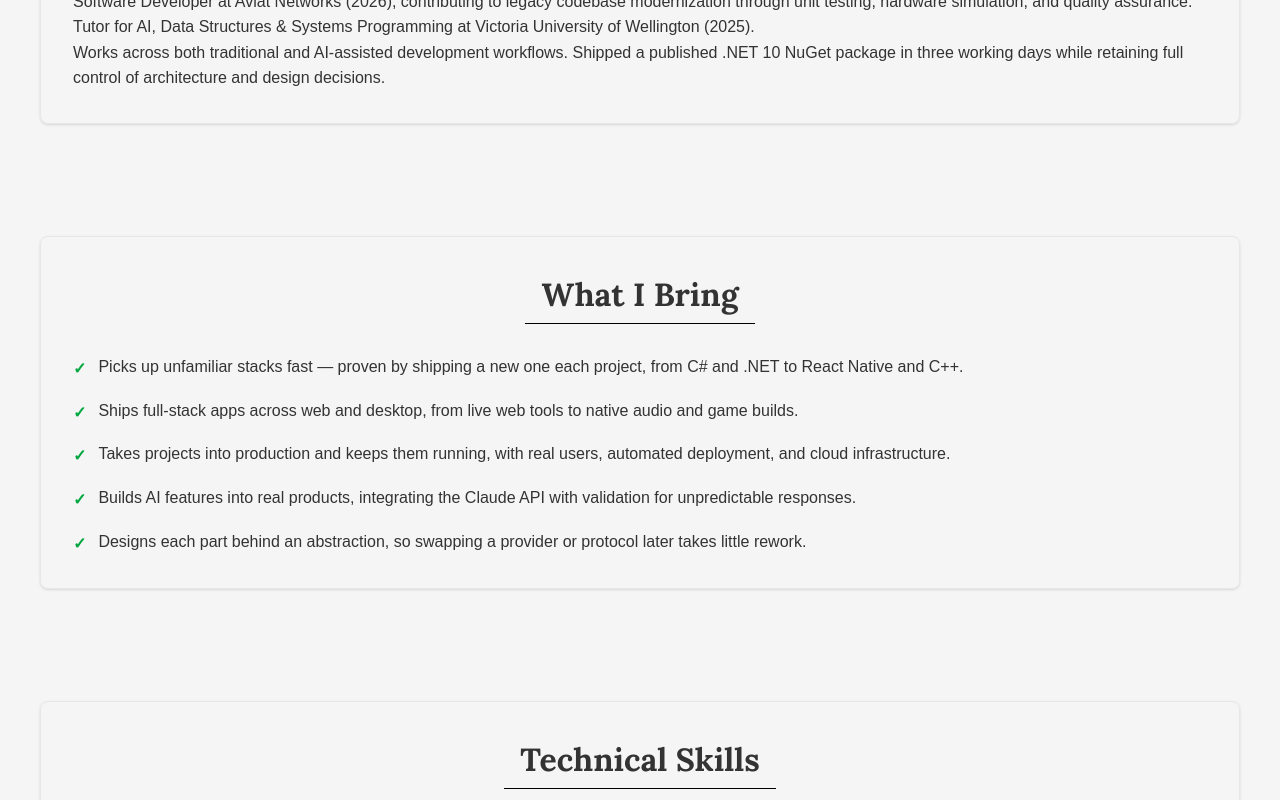
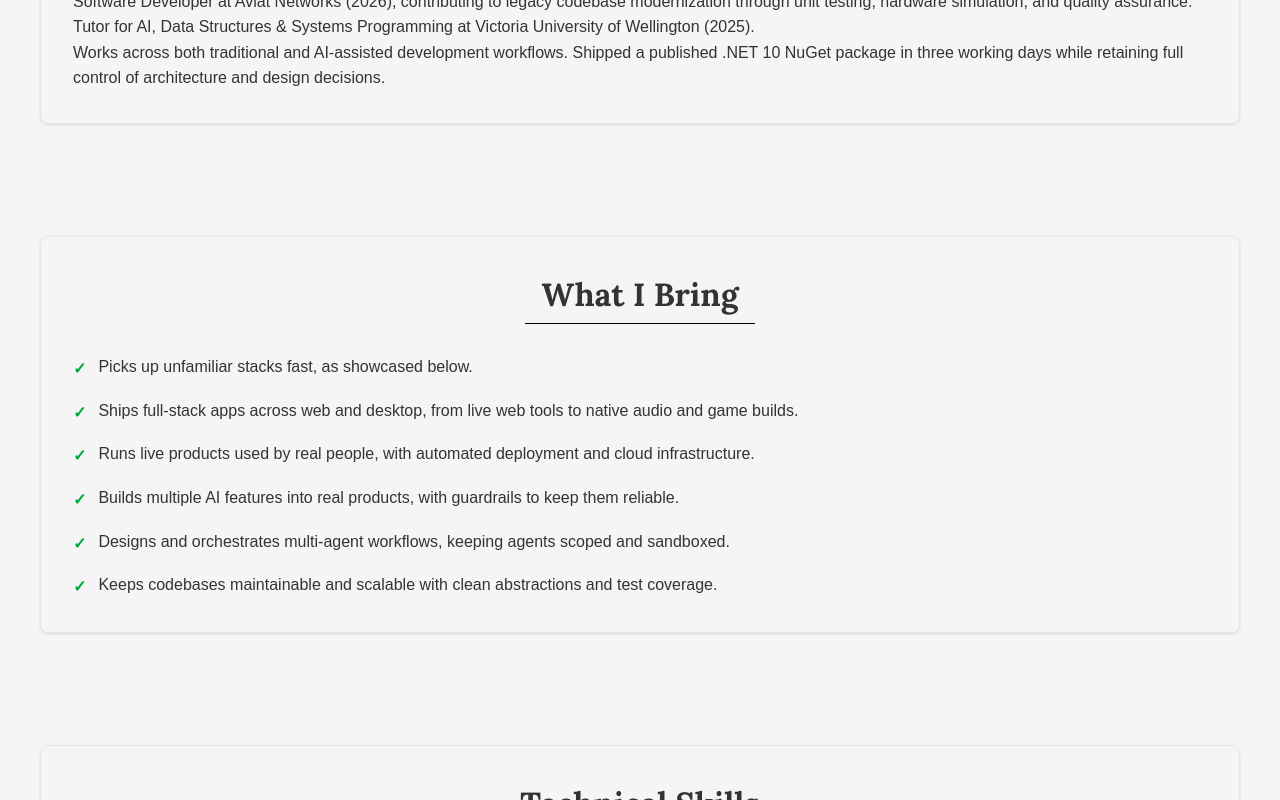
Before and after one commit to NagareNegishi/NagareNegishi.github.io, a React (Vite) app: page / in a window 1280 px wide. Shown: the part 502-1302 px from the top of the page. Built offline with nearby package versions, Linux system fonts and the light colour scheme.

Commit message:
polish entry #28

```diff
--- a/src/data/strengths.js
+++ b/src/data/strengths.js
@@ -1,7 +1,8 @@
 export const strengths = [
-    "Picks up unfamiliar stacks fast — proven by shipping a new one each project, from C# and .NET to React Native and C++.",
+    "Picks up unfamiliar stacks fast, as showcased below.",
     "Ships full-stack apps across web and desktop, from live web tools to native audio and game builds.",
-    "Takes projects into production and keeps them running, with real users, automated deployment, and cloud infrastructure.",
-    "Builds AI features into real products, integrating the Claude API with validation for unpredictable responses.",
-    "Designs each part behind an abstraction, so swapping a provider or protocol later takes little rework.",
+    "Runs live products used by real people, with automated deployment and cloud infrastructure.",
+    "Builds multiple AI features into real products, with guardrails to keep them reliable.",
+    "Designs and orchestrates multi-agent workflows, keeping agents scoped and sandboxed.",
+    "Keeps codebases maintainable and scalable with clean abstractions and test coverage.",
 ]
```
